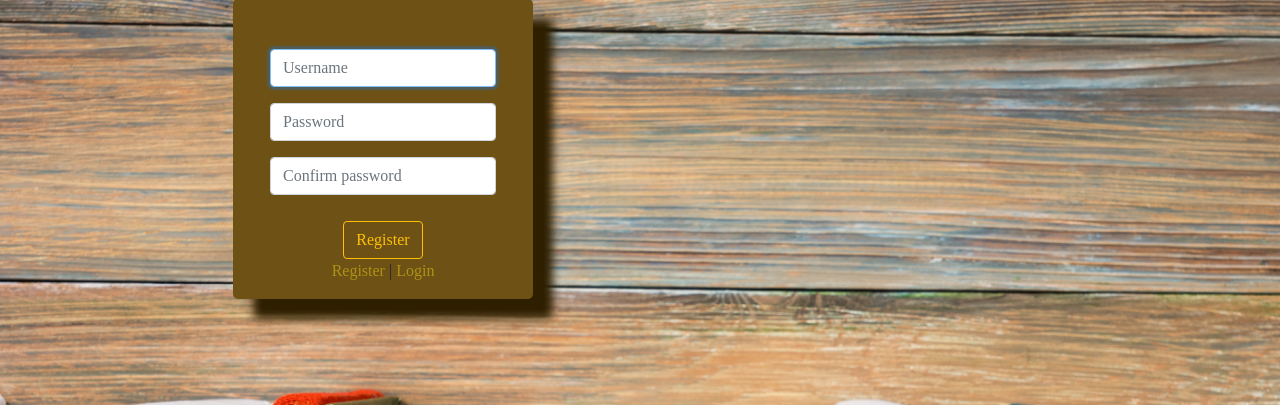
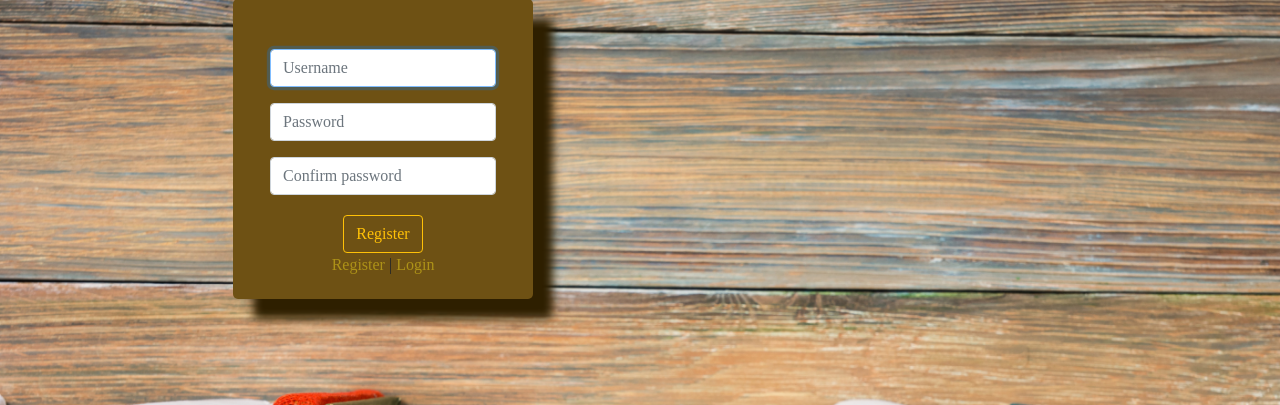
Before and after one commit to taherali101/Python-Flask-Book-review-Project1, a Flask app: page /register in a window 1280 px wide. Shown: the part 105-510 px from the top of the page. Run offline with Flask 2, Linux system fonts and the light colour scheme; some libraries are stand-ins or nearby versions.

Commit message:
Modified Templates

```diff
--- a/templates/register.html
+++ b/templates/register.html
@@ -18,7 +18,8 @@
         <div class="form-group">
             <input class="form-control" name="confirmation" placeholder="Confirm password" type="password"/>
         </div>
-        <button class="btn btn-outline-warning" type="submit" style="width: auto;margin-left: auto;margin-top: 10px;">Register</button>
+        <button class="btn btn-outline-warning" type="submit" style="width: auto;margin-left: auto;margin-top: 4px;">Register</button>
+        <br>
         <div class="menu">
             <a href="{{ url_for('register') }}" style="color: #ad9218;text-decoration: none;">Register </a><span>|</span>
             <a href="{{ url_for('login') }}" style="color: #ad9218;text-decoration: none;">Login</a>
```
